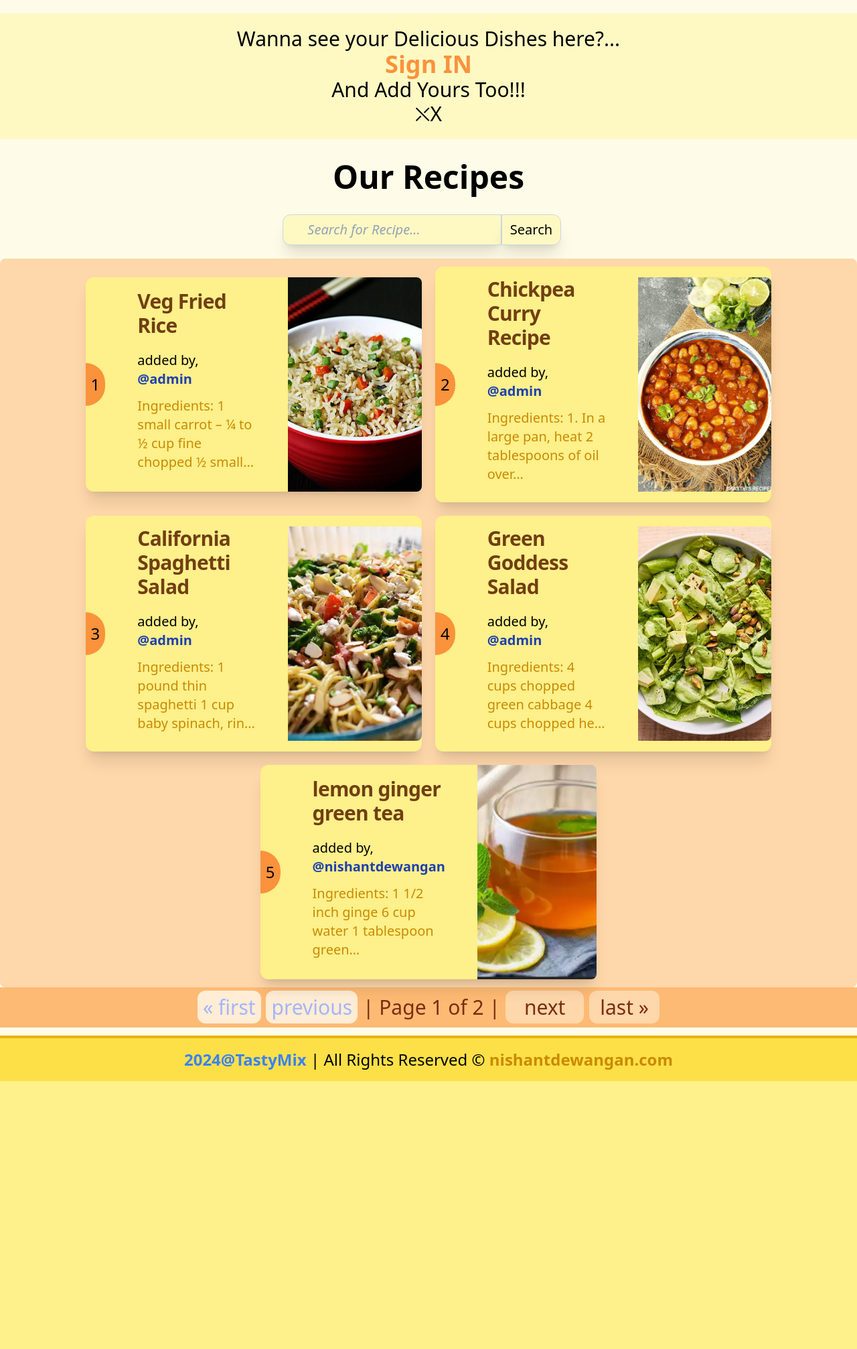
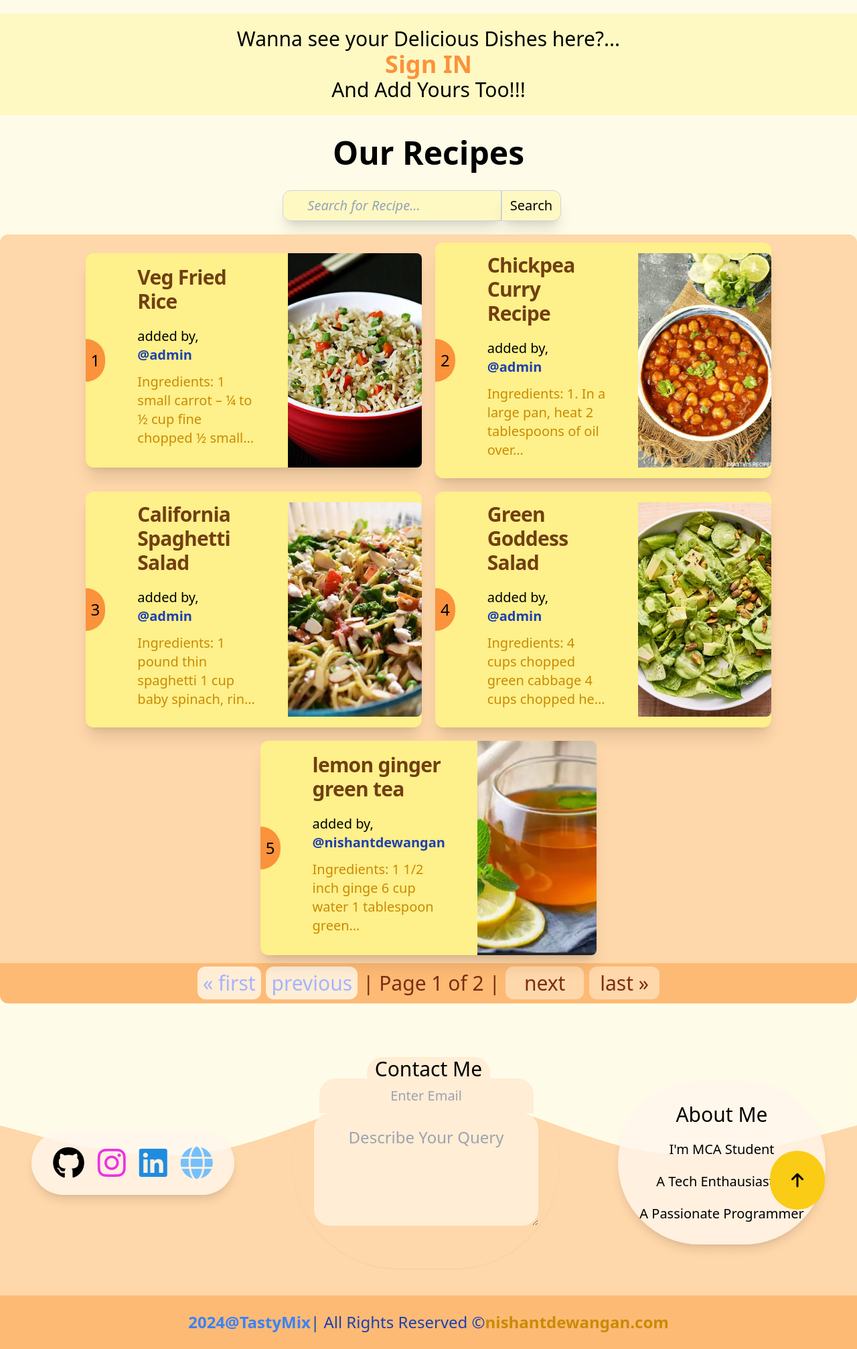
Before and after one commit to AlgoVoyager/TastyMix, a Django app: page /recipe/ in a window 1280 px wide. Shown: the part 92-2106 px from the top of the page at 67% size. Before the commit the page ends 1706 px from the top, so only its background shows below. Run offline with Django 4.2, Linux system fonts and the light colour scheme; data comes from the database, SQL or seed files in the repository; some libraries are stand-ins or nearby versions.

Commit message:
added pagination, footer,metadata

```diff
--- a/templates/base.html
+++ b/templates/base.html
@@ -62,11 +62,51 @@
 <div class="h-20 w-full">
 
 </div>
-<footer class="footer absolute bottom-0 min-w-full bg-yellow-300 border-t-4 border-yellow-500 text-center lg:text-2xl md:text-4xl py-4">
-      <a href="#" class="text-blue-500 hover:text-blue-600 font-bold" >2024@TastyMix</a> | All Rights Reserved &copy <a href="https://www.nishantdewangan.com/" class=" font-bold text-yellow-600 hover:text-yellow-700" >nishantdewangan.com</a>
-</footer>
+<div class="z-10 ContactPage min-h-hscreen-1/2 flex flex-wrap gap-10 items-center justify-evenly bg-orange-200 w-full relative  ">
+        <svg class="absolute  lg:-top-10 -top-5" xmlns="http://www.w3.org/2000/svg" viewBox="0 0 1440 320">
+            <path fill="#FEFCE8" fill-opacity="1"
+                d="M0,160L60,176C120,192,240,224,360,202.7C480,181,600,107,720,106.7C840,107,960,181,1080,202.7C1200,224,1320,192,1380,176L1440,160L1440,0L1380,0C1320,0,1200,0,1080,0C960,0,840,0,720,0C600,0,480,0,360,0C240,0,120,0,60,0L0,0Z"
+                data-darkreader-inline-fill="" style="--darkreader-inline-fill: #0d7bc4;"></path>
+        </svg>
+        <div id="contact"
+            class="skillsHeading absolute top-0 flex gap-5 justify-center  items-center min-h-min  text-center  rounded-full">
+            <span class="text-3xl rounded-t-3xl px-3 bg-orange-100  ">Contact Me</span>
+        </div>
+         <div
+            class="reveal-left flex gap-5 z-40 shadow-lg hover:scale-110   bg-orange-50 bg-opacity-80 p-8 rounded-full text-2xl">
+            <a target="_blank" href="https://github.com/AlgoVoyager" class="text-2xl hover:bg-red-50"> <i class="fa-brands fa-github fa-2xl"></i></a>
+            <a target="_blank" href="https://www.instagram.com/nishantdewangan_21/" class="text-2xl hover:bg-red-50"> <i class="fa-brands fa-instagram fa-2xl" style="color: #ec32e6;"></i></a>
+            <a target="_blank" href="https://www.linkedin.com/in/nishantdeveloper/" class="text-2xl hover:bg-red-50"> <i class="fa-brands fa-linkedin fa-2xl" style="color: #1f8ce0;"></i></a>
+            <a target="_blank" href="https://nishantdewangan.com/" class="text-2xl hover:bg-red-50"> <i class="fa-solid fa-globe fa-2xl" style="color: #74C0FC;"></i></a>
+
+        </div>
+
+
+        <div  class="skill shadow-sm hover:scale-110 z-50 transition-all ease-linear duration-900 max-w-[90%]  bg-opacity-80 p-8 inline-block rounded-full text-2xl">
+            <form action="#" class="text-center flex flex-col items-center">
+                <input type="text" name="Email" class="reveal-bottom rounded-t-3xl bg-orange-100 p-3 placeholder:text-center   text-xl" id="email" placeholder="Enter Email">
+                <textarea name="desc" class="reveal-bottom rounded-3xl bg-orange-100 p-5 placeholder:text-center" lg:cols="25" md:cols="16" rows="4" placeholder="Describe Your Query"></textarea>
+                <input type="submit" disabled value="Send" class="reveal-bottom rounded-b-2xl bg-orange-100 px-5">
+            </form>
+        </div>
+       <div id="about" class="reveal-bottom flex flex-col items-center gap-5 z-50 shadow-lg hover:scale-110   bg-orange-50 bg-opacity-80 p-8 rounded-full text-xl">
+            <h1 class="text-3xl">About Me</h1>
+            <p>I'm MCA Student</p>
+            <p>A Tech Enthausiast &</p>
+            <p>A Passionate Programmer</p>
+        </div>
+       <a href="#" class="totop z-50 bg-yellow-400 lg:p-8 p-2 rounded-full absolute bottom-32 right-12"><i class="fa-solid fa-arrow-up lg:fa-2xl fa-xl"></i></a>
+     <footer class="z-10 -mb-20 lg:h-20 min-h-16 bg-orange-300 text-blue-800 text-2xl flex items-center justify-center w-full ">
+      <a href="#" class="text-blue-500 hover:text-blue-600 font-bold" >2024@TastyMix</a> | All Rights
+ Reserved &copy <a href="https://www.nishantdewangan.com/" class=" font-bold text-yellow-600 hover:text-yellow-700" >nishantdewangan.com</a>
+    </footer>
+</div>
+
+
 
 <script>
+
+
         function reveal() {
 
             var revealsBottom = document.querySelectorAll(".reveal-bottom");
--- a/templates/recipe.html
+++ b/templates/recipe.html
@@ -62,11 +62,11 @@
         </div>
     </form>
     {% else %}
-        <div class="text-center md:text-7xl lg:text-3xl my-5 py-5 bg-yellow-100">
+        <div  class="suggestLogin text-center md:text-7xl relative lg:text-3xl my-5 py-5 bg-yellow-100">
             Wanna see your Delicious Dishes here?... <br>
             <a href="{% url 'auth' %}" class="text-orange-400 lg:text-4xl md:text-8xl hover:text-yellow-600 font-bold">Sign IN</a> <br>
             And Add Yours Too!!!
-            <div>&#9932;X</div>
+<!--            <i  class="fa-solid fa-xmark fa-xl absolute top-10 right-10" style="color: #ffa21f;"></i>-->
         </div>
     {% endif %}
     <div class="flex flex-wrap flex-col justify-center">
@@ -80,7 +80,7 @@
         </form>
 
 
-        <div class="min-h-[70vh] bg-orange-200 p-3 flex flex-wrap lg:flex-row md:flex-col rounded-lg justify-center items-center gap-5">
+        <div class="min-h-[70vh] bg-orange-200 p-3 flex flex-wrap lg:flex-row md:flex-col rounded-t-xl justify-center items-center gap-5">
             {% for recipe in recipes %}
             <div class="
                         {% if forloop.counter > 3 %}
@@ -121,7 +121,7 @@
             </div>
             {% endfor %}
         </div>
-        <div class="pagination p-3 text-orange-900 bg-orange-300 flex gap-5 justify-center text-3xl">
+        <div class="pagination p-3 text-orange-900 bg-orange-300 flex gap-5 justify-center text-3xl rounded-b-xl">
             <span class="step-links">
                 {% if recipes.has_previous %}
                     <a href="?page=1" class="bg-orange-200 px-2 py-1 rounded-xl">&laquo; first</a>
```
